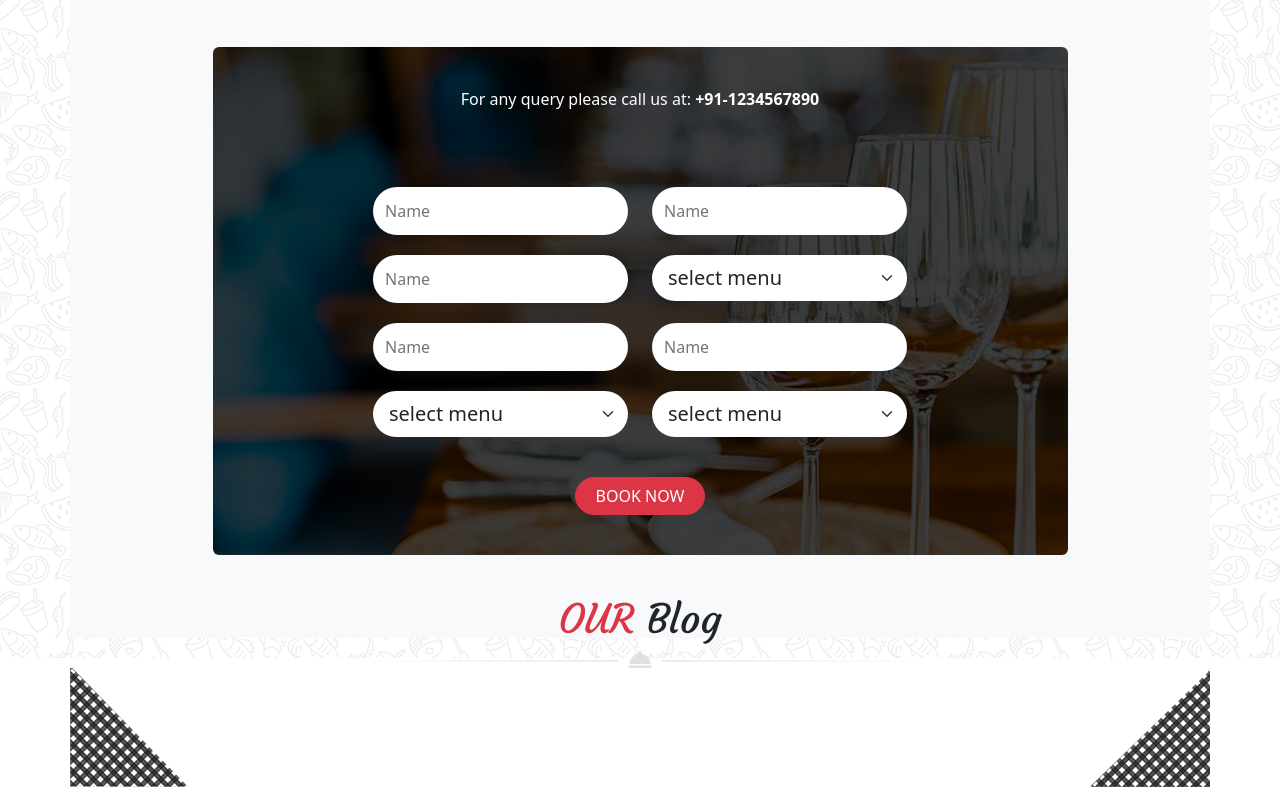
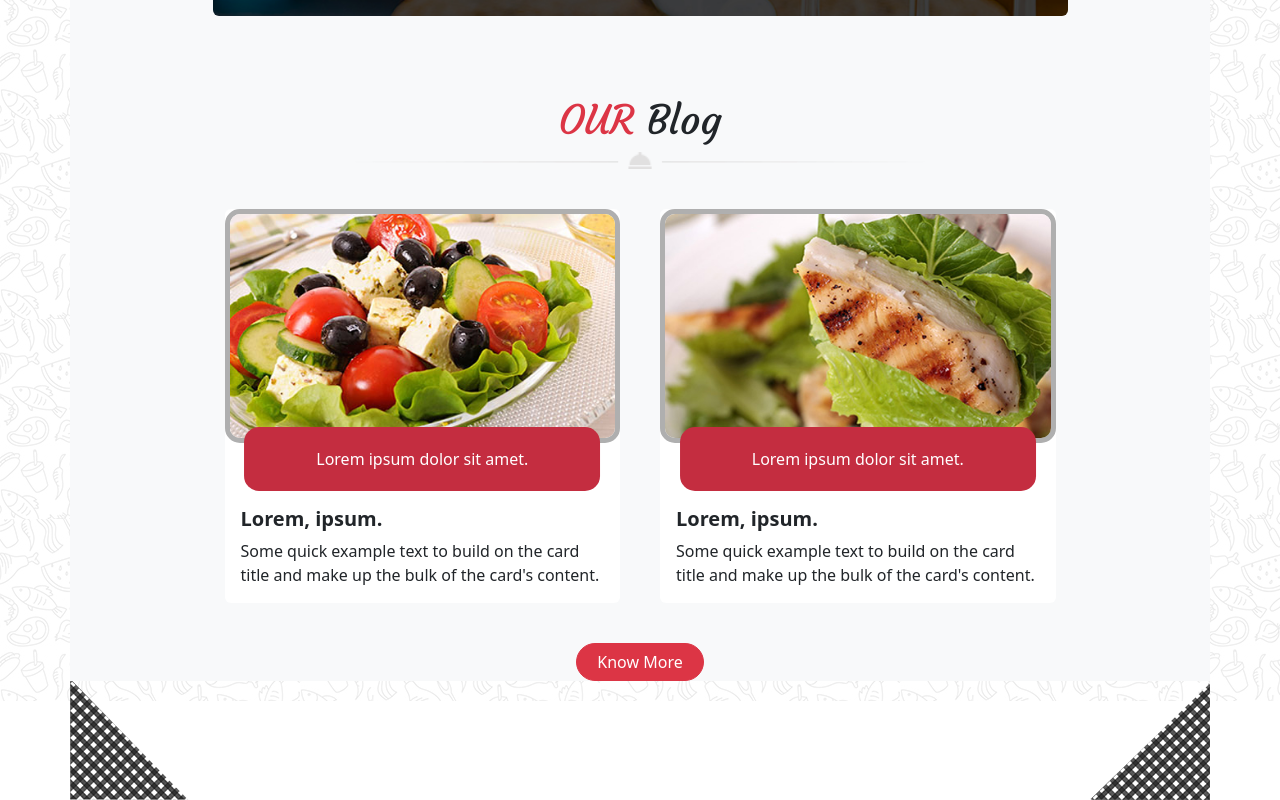
Before and after one commit to Osama-Jeb/projet_css_oussama_jebrane, a website: page index.html in a window 1280 px wide. Shown: the part 2257-3057 px from the top of the page. Drawn offline with nearby package versions, Linux system fonts and the light colour scheme; files whose address does not match are found by name.

Commit message:
blog part 1

```diff
--- a/index.html
+++ b/index.html
@@ -170,10 +170,9 @@
                                     <input type="text" placeholder="Name" class="mt-1 rounded-pill border-0">
                                 </div>
                             </div>
-                            <div class="row">
+                            <div class="row d-flex flex-column flex-md-row">
                                 <div class="col">
-                                    <select class="form-select form-select-lg  mt-1 rounded-pill border-0"
-                                        aria-label="Default select example">
+                                    <select class="form-select form-select-lg  mt-1 rounded-pill border-0">
                                         <option selected>select menu</option>
                                         <option value="1">One</option>
                                         <option value="2">Two</option>
@@ -181,8 +180,7 @@
                                     </select>
                                 </div>
                                 <div class="col">
-                                    <select class="form-select form-select-lg  mt-1 rounded-pill border-0"
-                                        aria-label="Default select example">
+                                    <select class="form-select form-select-lg  mt-1 rounded-pill border-0">
                                         <option selected>select menu</option>
                                         <option value="1">One</option>
                                         <option value="2">Two</option>
@@ -200,13 +198,55 @@
                 </div>
 
                 <!-- Blog Title -->
-                <div class="text-center d-flex flex-column align-items-center m-0">
+                <div class="text-center d-flex flex-column align-items-center mt-2">
                     <h1 class=" mt-2"><span class="text-chef-red">OUR</span> Blog</h1>
                     <img src="./public/img/decoration_line.png" width="50%" alt="">
+                </div>
+
+
+
+                <!-- Blog Cards -->
+
+                <div
+                    class="container-fluid container-md w-75 mt-2 d-flex flex-column flex-md-row align-items-center gap-2">
+                    <!-- Left card -->
+                    <div class="card border-0">
+                        <img src="./public/img/blog_img1.jpg" class="card-img-top" alt="...">
+                        <div class="card-body position-relative">
+                            <p class="text-center card-comment position-absolute start-50 translate-middle">
+                                Lorem ipsum dolor sit amet.
+                            </p>
+                            <br> <br>
+                            <h5 class="card-title fw-bold">Lorem, ipsum.</h5>
+                            <p class="card-text">Some quick example text to build on the card title and make up the bulk
+                                of the card's content.</p>
+                        </div>
+                    </div>
+
+                    <!-- Right card -->
+                    <div class="card border-0">
+                        <img src="./public/img/blog_img2.jpg" class="card-img-top" alt="...">
+                        <div class="card-body position-relative">
+                            <div class="text-center card-comment position-absolute start-50 translate-middle">
+                                Lorem ipsum dolor sit amet.
+                            </div>
+                            <br> <br>
+                            <h5 class="card-title fw-bold">Lorem, ipsum.</h5>
+                            <p class="card-text">Some quick example text to build on the card title and make up the bulk
+                                of the card's content.</p>
+                        </div>
+                    </div>
+                </div>
+
+
+                <!-- Blog button -->
+                <div class="d-flex justify-content-center align-items-center mt-2">
+                    <button class="btn btn-chef-red px-1 rounded-pill">Know More</button>
                 </div>
                 <!-- Bottom Corners -->
                 <img src="./public//img/box-bottom-left-grey.png" class="float-start" alt="">
                 <img src="./public/img/box-bottom_right-grey.png" class="float-end" alt="">
+
             </div>
         </div>
     </main>
--- a/src/sass/modules/home/_main.scss
+++ b/src/sass/modules/home/_main.scss
@@ -39,20 +39,29 @@ main {
 
     .menu {
         background-image: url(../img/main_bg.jpg);
-        height: 100vh;
+        height: auto;
 
         .menu-paper {
-            height: 100%;
+            height: auto;
 
             h1 {
                 font-family: "courgette";
             }
-            .form-bg-img{
+
+            .form-bg-img {
                 background-image: url(../img/book_table_bg.jpg);
                 height: auto;
                 background-size: cover;
             }
 
+            .container {
+                .card {
+                    img {
+                        height: 250px;
+                        width: 100%;
+                    }
+                }
+            }
         }
     }
 
@@ -78,6 +87,21 @@ main {
     }
 }
 
-input{
+input {
     padding: 12px;
 }
+
+.card-comment {
+    background-color: $chef-red;
+    padding: 20px;
+    color: white;
+    display: block;
+    width: 90%;
+    border-radius: 15px;
+}
+
+[src="./public/img/blog_img2.jpg"],
+[src="./public/img/blog_img1.jpg"] {
+    border: 5px solid rgb(175, 175, 175);
+    border-radius: 15px;
+}
```
Also changed, not shown: public/css/app.css, 1 other file.
